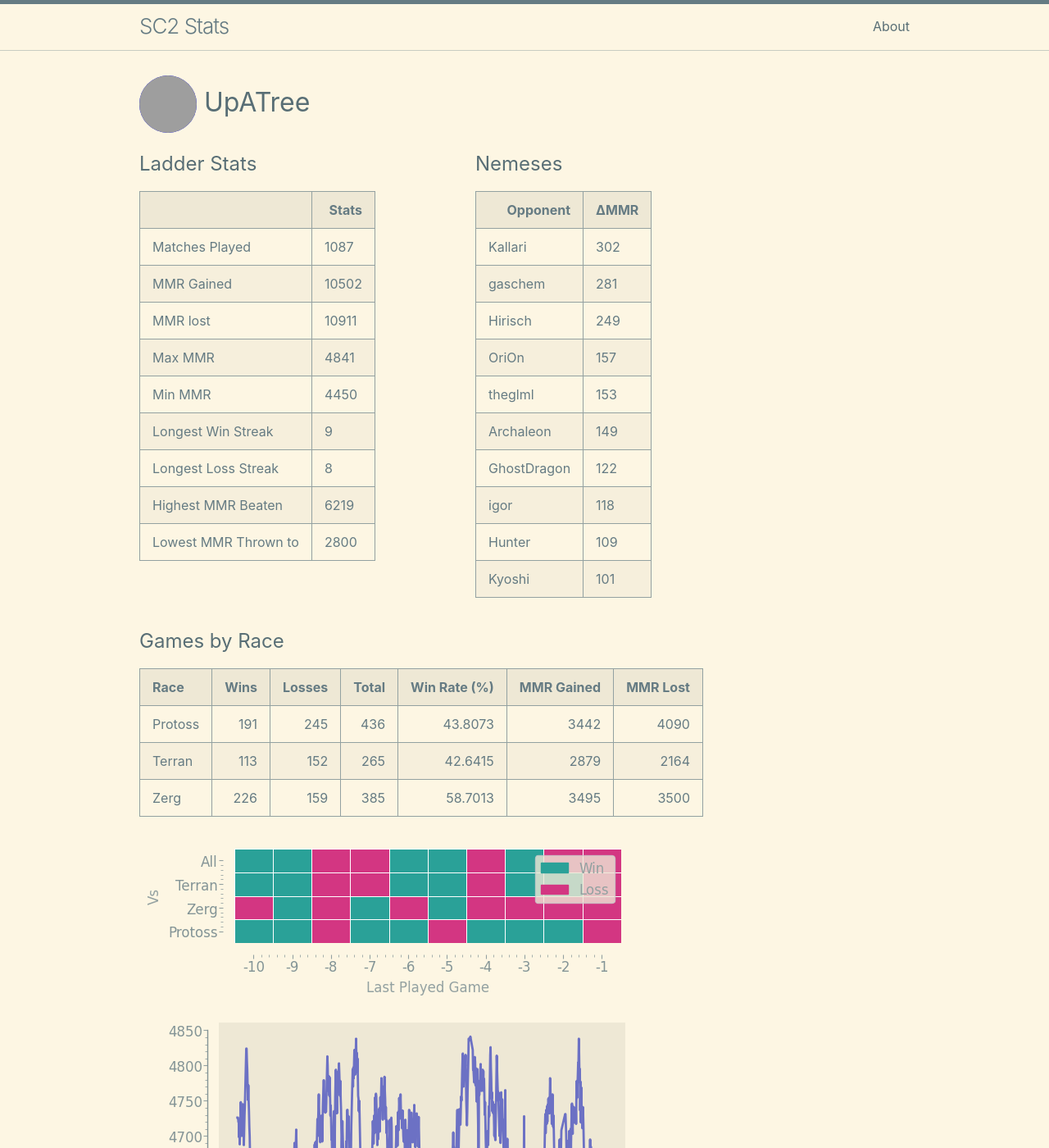
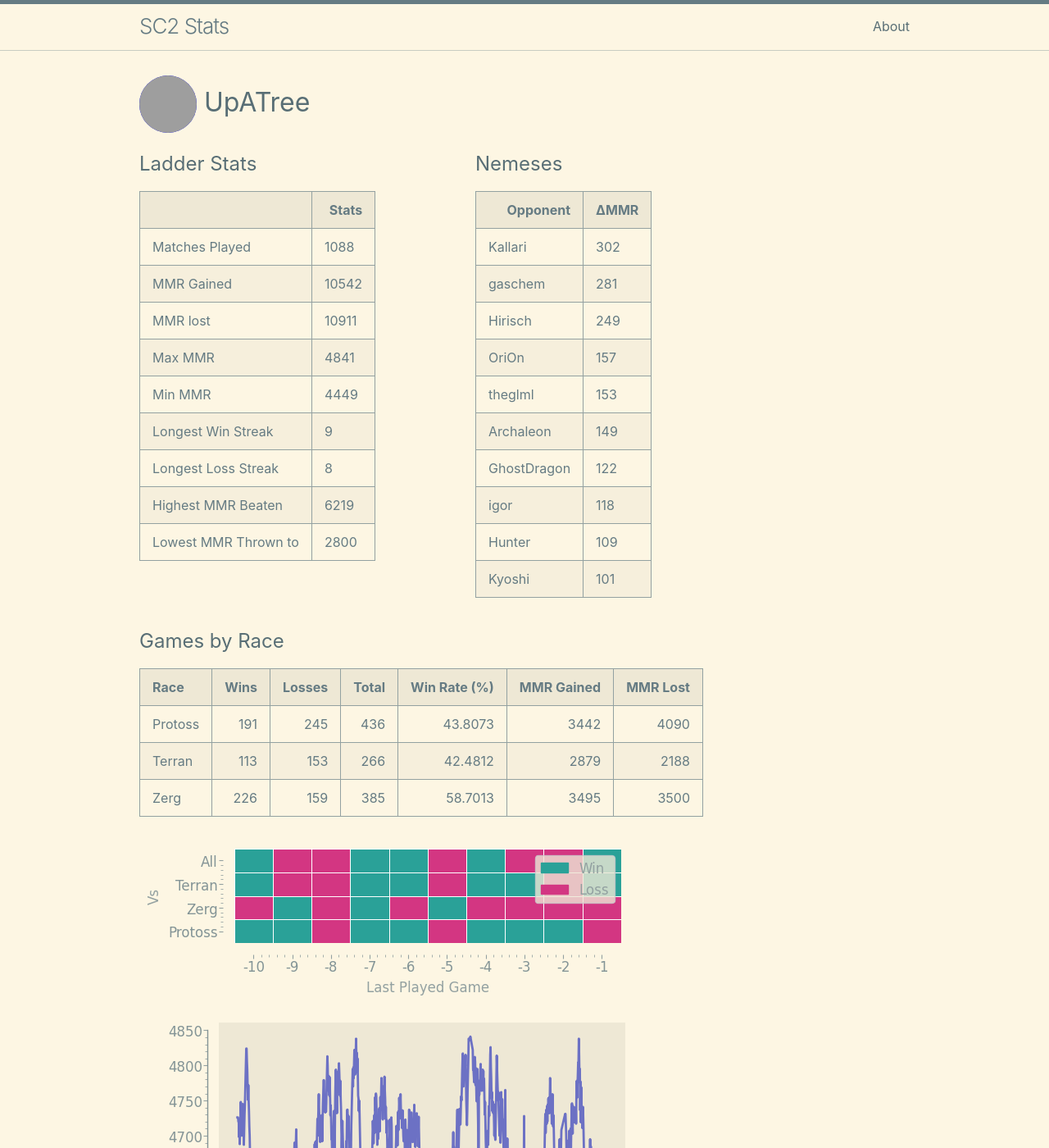
Before and after one commit to kylermurphy/UpATree, a Jekyll site: the page built from docs/index.md, in a window 1280 px wide and 1400 px high. Shown: the whole window at 82% size. Built offline with Jekyll 4.4.1, drawn with Linux system fonts in a browser that asks for light colours; grey boxes are pictures that could not be loaded.

Commit message:
running on push

```diff
--- a/docs/index.md
+++ b/docs/index.md
@@ -18,11 +18,11 @@ layout: home
   <tbody>
     <tr>
       <td>Matches Played</td>
-      <td>1087</td>
+      <td>1088</td>
     </tr>
     <tr>
       <td>MMR Gained</td>
-      <td>10502</td>
+      <td>10542</td>
     </tr>
     <tr>
       <td>MMR lost</td>
@@ -34,7 +34,7 @@ layout: home
     </tr>
     <tr>
       <td>Min MMR</td>
-      <td>4450</td>
+      <td>4449</td>
     </tr>
     <tr>
       <td>Longest Win Streak</td>
@@ -115,7 +115,7 @@ layout: home
 | Race    |   Wins |   Losses |   Total |   Win Rate (%) |   MMR Gained |   MMR Lost |
 |:--------|-------:|---------:|--------:|---------------:|-------------:|-----------:|
 | Protoss |    191 |      245 |     436 |        43.8073 |         3442 |       4090 |
-| Terran  |    113 |      152 |     265 |        42.6415 |         2879 |       2164 |
+| Terran  |    113 |      153 |     266 |        42.4812 |         2879 |       2188 |
 | Zerg    |    226 |      159 |     385 |        58.7013 |         3495 |       3500 |
 
 ![Games by Race](./assets/gm_hist.png)
--- a/log.txt
+++ b/log.txt
@@ -312,3 +312,4 @@ Writing a log file 2025-03-06 17:49:47.
 Writing a log file 2025-03-06 18:30:53.
 Writing a log file 2025-03-06 18:51:04.
 Writing a log file 2025-03-06 19:17:54.
+Writing a log file 2025-03-06 19:30:11.
```
Also changed, not shown: docs/assets/MMR.png, docs/assets/daily.png, docs/assets/gm_hist.png, docs/assets/r_wrt.png, 1 other file.
